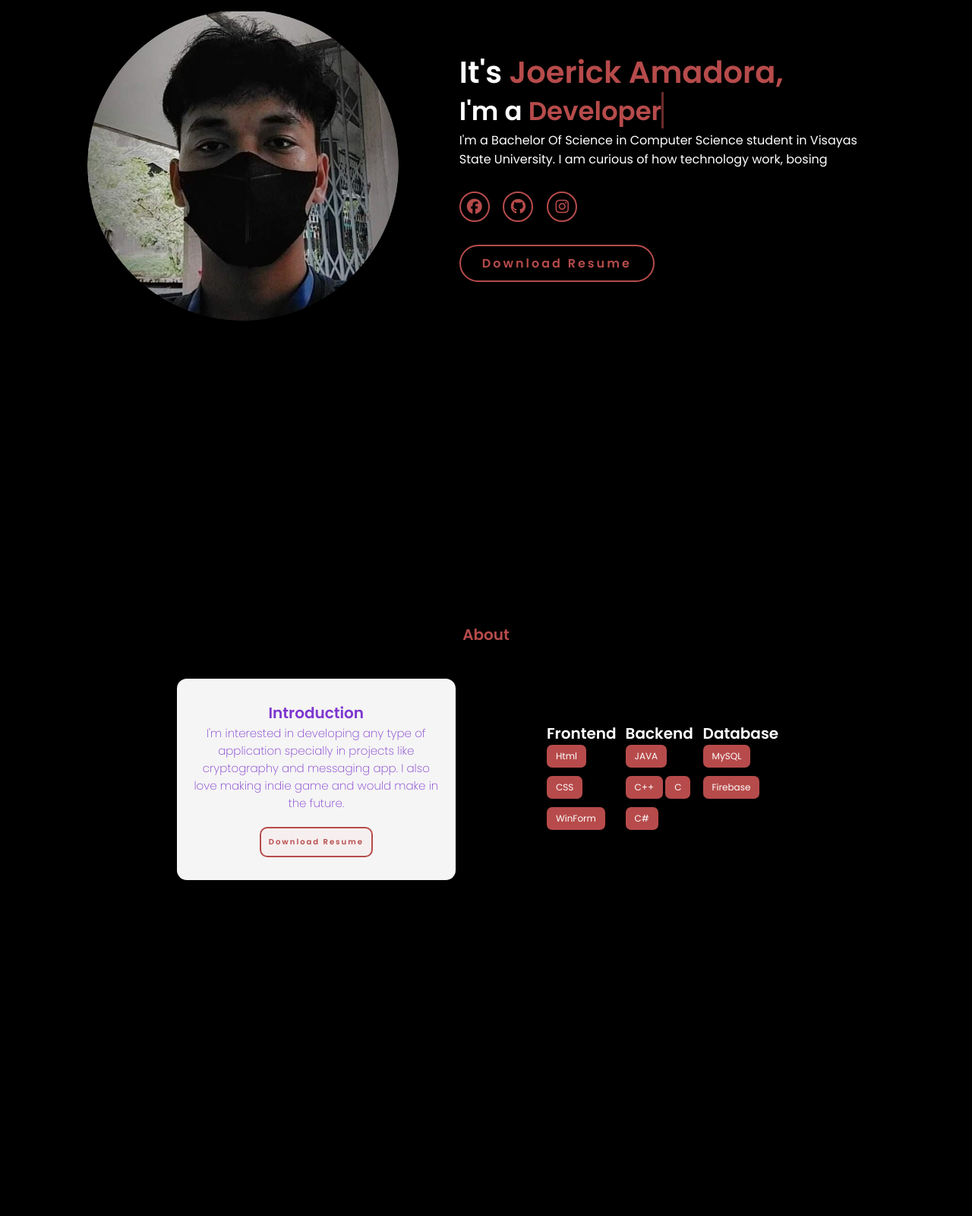
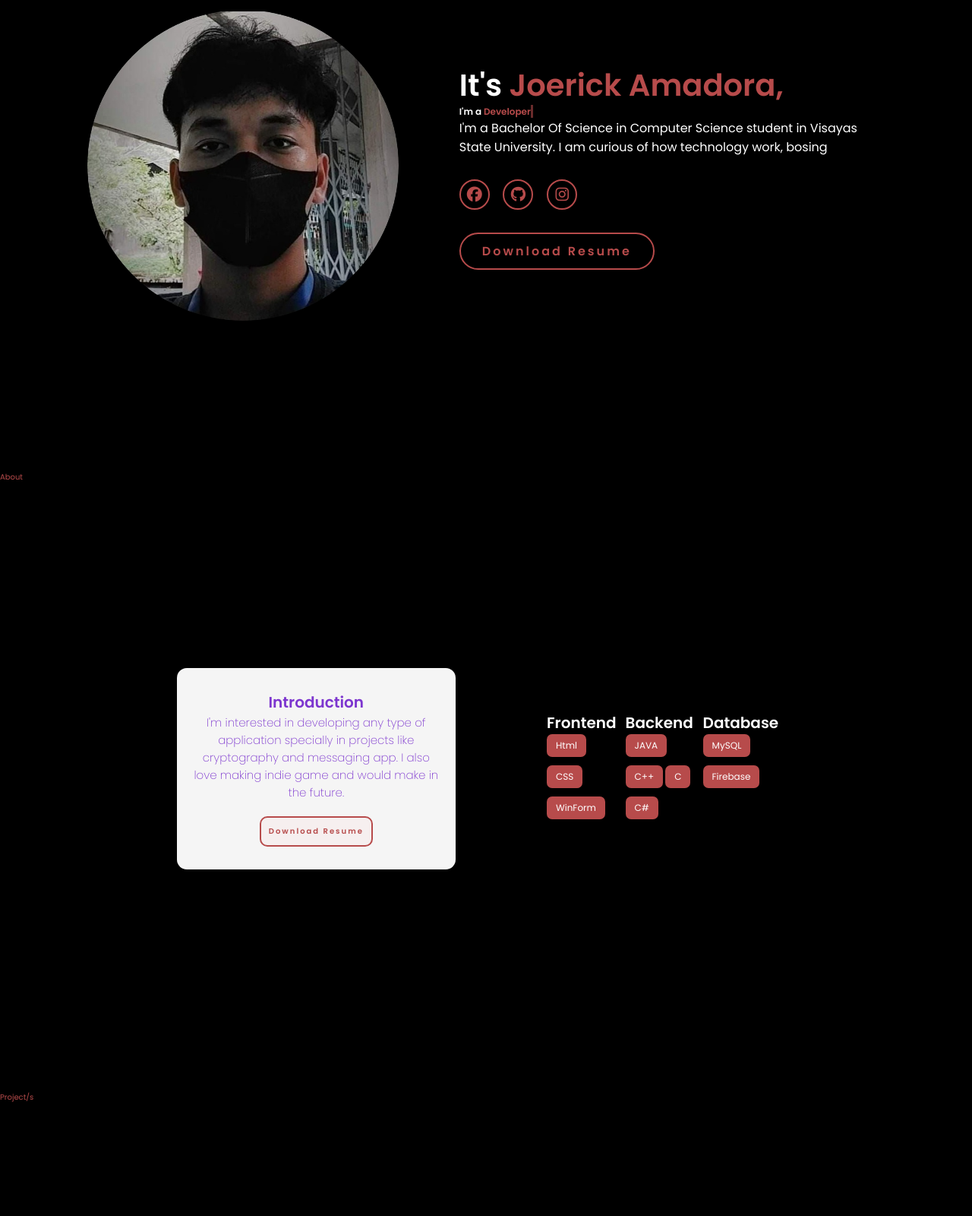
Before and after one commit to joricxxx/Main-Portfolio, a plain HTML site: page index.html in a window 1280 px wide. Shown: the part 180-1780 px from the top of the page at 76% size. Drawn offline with Linux system fonts and the light colour scheme.

```diff
--- a/index.html
+++ b/index.html
@@ -35,7 +35,7 @@
                 <a href="#" class="btn">Download Resume</a>
             </div>
         </section>
-        <span class="section-labels">About</span>
+        <span id="about-label">About</span>
         <section class="about" id="about">
             <div class="about-info">
                 <h3>Introduction</h3>
@@ -69,7 +69,7 @@
                 </div>
             </div>
         </section>
-        <span class="section-labels">Project/s</span>
+        <span id="project-label">Project/s</span>
         <section class="project" id="project">
             <div class="card">
                 <div>
--- a/src/css/style.css
+++ b/src/css/style.css
@@ -94,7 +94,7 @@ nav a.active{
     font-weight: bold;
     text-align: center;
     position: relative;
-    top: 200px;
+    top: 300px;
 }
 /* Laptop screen Device or below */
 @media(max-width:995px){
@@ -135,7 +135,9 @@ section{
     padding: 5rem 9% 5rem;
     align-items: center;
 }
-
+.section-labels{
+    top: 200px;
+}
 .home{
     display: flex;
     justify-content: center;
@@ -237,7 +239,7 @@ span{
 }
 
 .typing-text{
-    font-size: 34px;
+    font-size: 1.2rem;
     font-weight: 600;
     min-width: 280px;
 }
@@ -383,7 +385,7 @@ span{
     }
 
     .home .home-content h3{
-        font-size: 1.5rem;
+        font-size: 1.1rem;
     }
 
     .home-content h1{
@@ -422,6 +424,7 @@ span{
     .card p{
         font-size: 8px;
     }
+
 }
 /* Mobile Below */
 @media(max-width:700px){
```
